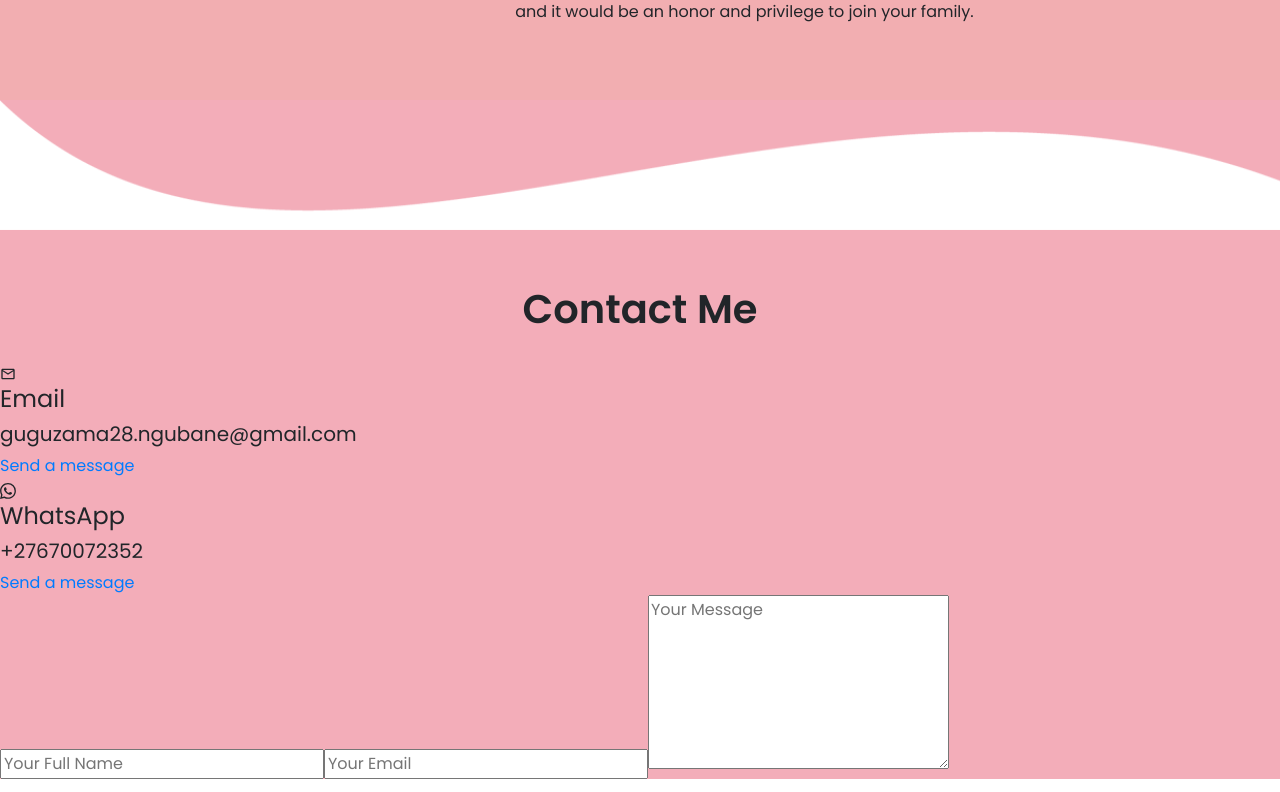
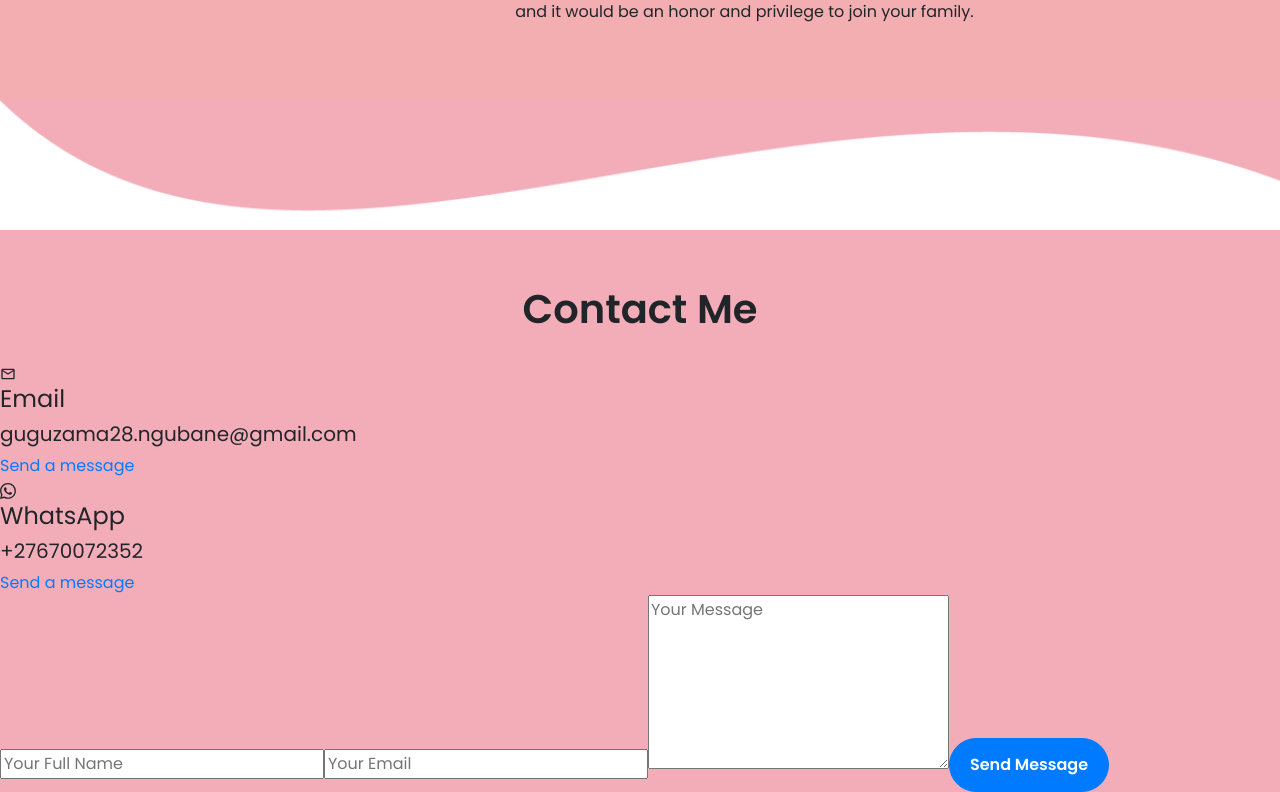
Before and after one commit to zngubane/zamakhosi_profile, a React (Create React App) app: page / in a window 1280 px wide. Shown: the part 1626-2418 px from the top of the page. Built offline with nearby package versions, Linux system fonts and the light colour scheme; a web font is replaced by a local one.

Commit message:
added button on form

```diff
--- a/src/PortfolioContainer/Home/Contact/Contact.js
+++ b/src/PortfolioContainer/Home/Contact/Contact.js
@@ -29,7 +29,7 @@ export default function Contact() {
                 <input type="text" name='name' placeholder='Your Full Name' required />
                 <input type= "email" name='email' placeholder='Your Email' required/>
                 <textarea name='message' rows='7' placeholder='Your Message' required/>
-
+                <button type='submit' className='btn btn-primary'>Send Message</button>
             </form>
         </div>
     </div>
```
